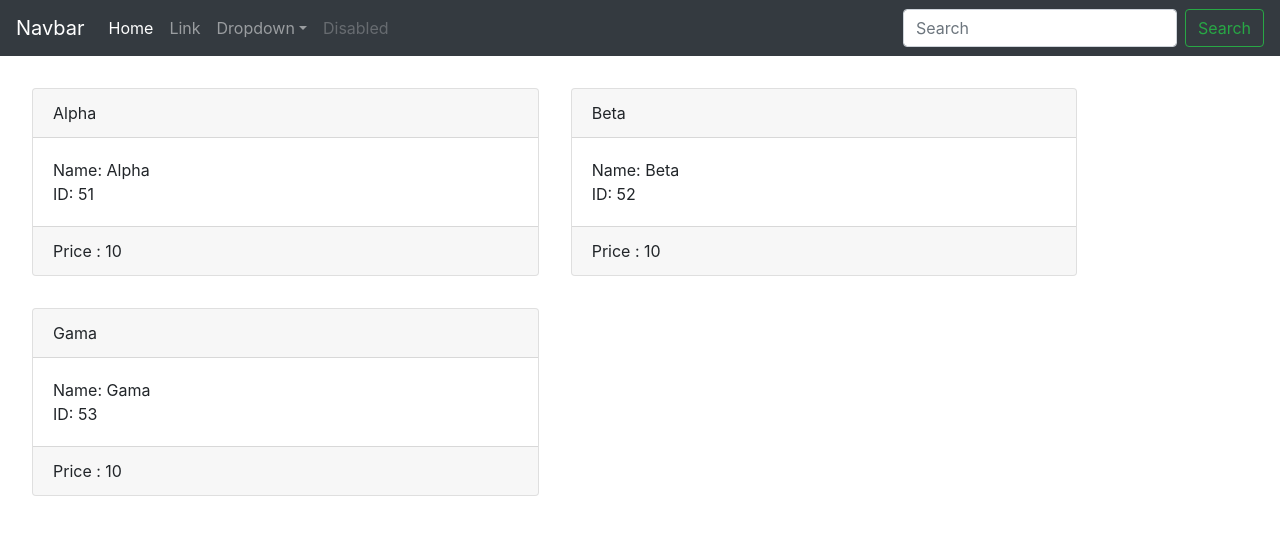
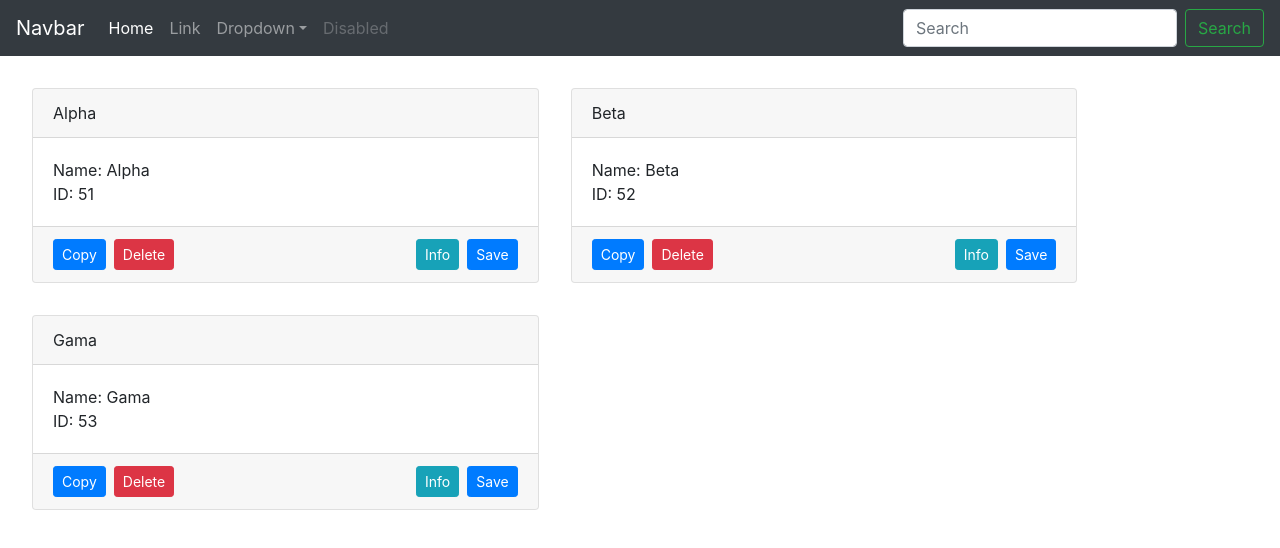
Before and after one commit to sudheerReddy9047/react-tutorials, a React (Create React App) app: page / in a window 1280 px wide. Shown: the top 548 px of the page. Built offline with nearby package versions, Linux system fonts and the light colour scheme.

Commit message:
state and props in progress

```diff
--- a/src/customerInfo.jsx
+++ b/src/customerInfo.jsx
@@ -10,7 +10,13 @@ export class CustomerInfo extends Component {
                     <div>Name: {this.props.info.name}</div>
                     <div>ID: {this.props.info.id}</div>
                 </div>
-                <div className="card-footer">Price : {this.props.info.price}</div>
+                <div className="card-footer d-flex justify-content-between">
+                    <div>
+                        <div className="btn btn-primary btn-sm" onClick={() => this.props.onItemCopy(this.props.info, 'copy')}>Copy</div>
+                        <div className="btn btn-danger btn-sm ml-2" onClick={this.props.onItemDelete}>Delete</div>
+                    </div>
+                    <div >{this.props.children}</div>
+                </div>
             </div>
         </React.Fragment>
     }
--- a/src/customerList.jsx
+++ b/src/customerList.jsx
@@ -14,8 +14,32 @@ export class CustomerList extends Component {
     render() {
         return (
             <div className="row" style={{ gap: '2rem', margin: '2rem' }}>
-                {this.state.customers.map(item => <div className="col-5 p-0" ><CustomerInfo key={item.id} info={item} /></div>)}
+                {this.state.customers.map((item, ind) =>
+                    <div className="col-lg-5 p-0" key={item.id + '_' + ind}>
+                        <CustomerInfo info={item} onItemCopy={this.onItemCopy} onItemDelete={() => this.onItemDelete(ind)}>
+                            <button className="btn btn-info btn-sm" onClick={() => this.onBtnClick(item, 'info')}>Info</button>
+                            <button className="btn btn-primary btn-sm ml-2" onClick={() => this.onBtnClick(item, 'save')}>Save</button>
+                        </CustomerInfo>
+                    </div>)}
             </div>
         )
     }
+
+    onBtnClick = (item, action) => {
+        alert('action is ' + action + ' and item is ' + JSON.stringify(item));
+    }
+
+    onItemCopy = (item, action = '') => {
+        console.log('action :', action);
+        const custArray = [...this.state.customers];
+        custArray.push(item);
+        this.setState({ customers: custArray });
+    }
+
+    onItemDelete = (ind) => {
+        console.log('ind :', ind);
+        const custArray = [...this.state.customers];
+        custArray.splice(ind, 1)
+        this.setState({ customers: custArray });
+    }
 }
```
